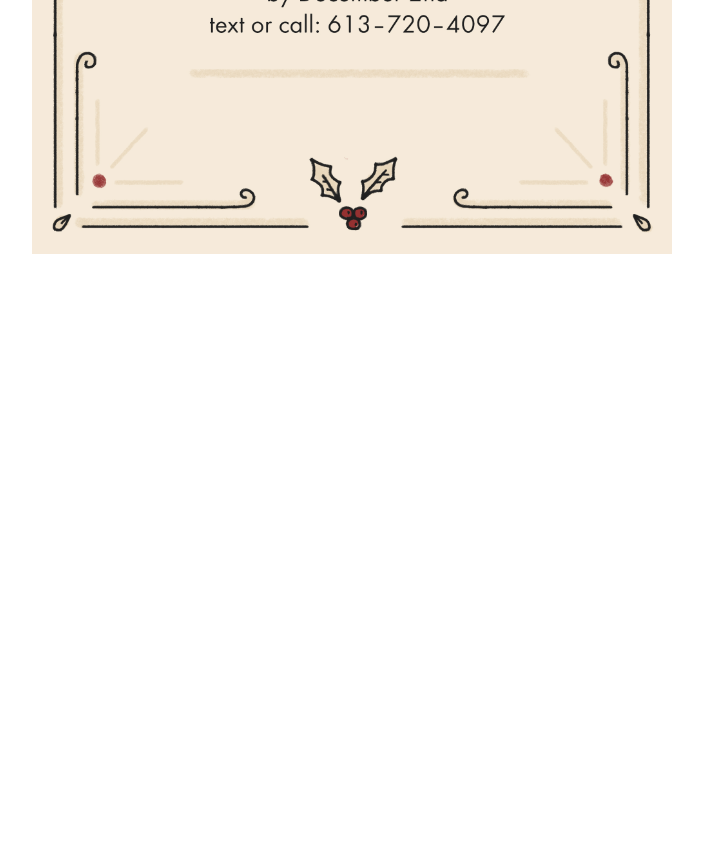
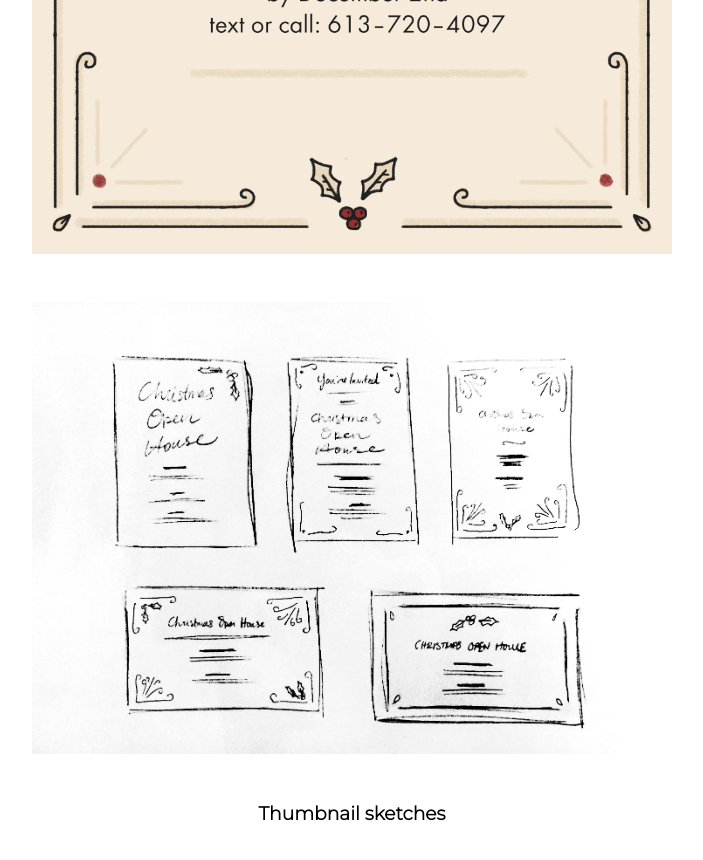
Before and after one commit to geni97/portfolio, a Jekyll site: the page built from card.html, in a window 1280 px wide and 900 px high, scrolled down 1304 px. Shown: the top 860 px of the window, without its empty margins (288-991 px from the left). Built offline with Jekyll 4.4.1, drawn with Linux system fonts in a browser that asks for light colours; before the commit the page ends 1606 px from its top, so only the background shows below that.

Commit message:
thumbnails

```diff
--- a/card.html
+++ b/card.html
@@ -7,3 +7,5 @@ des: A Christmas party invitation designed by Geni.
 <h2 class="page-title">Party Invitation Design</h2>
 <p class="about-image">Invitation designed for a Christmas open house party. A different approach to holiday design, featuring some hand drawn elements. </p>
 <img class="portfolio-piece" src="{{site.baseurl}}/images/card2.jpg" alt="invitation">
+<img class="portfolio-piece" src="{{site.baseurl}}/images/thumb.jpg" alt="invitation thumbnails">
+<h3>Thumbnail sketches</h3>
--- a/engaged.html
+++ b/engaged.html
@@ -8,3 +8,5 @@ des: An illustrated redesign of the cover of The Secret Garden.
 <p class="about-image">A personal book cover redesign project. A simple, illustrative approach to the cover of this classic story.</p>
 <img class="portfolio-piece" src="{{site.baseurl}}/images/secret garden.jpg" alt="book">
 <img class="portfolio-piece" src="{{site.baseurl}}/images/secret g.jpg" alt="mockup">
+<img class="portfolio-piece" src="{{site.baseurl}}/images/book thumb.jpg" alt="book thumbnails">
+<h3>thumbnail sketches</h3>
```
Also changed, not shown: images/book thumb.jpg (added), images/thumb.jpg (added).
